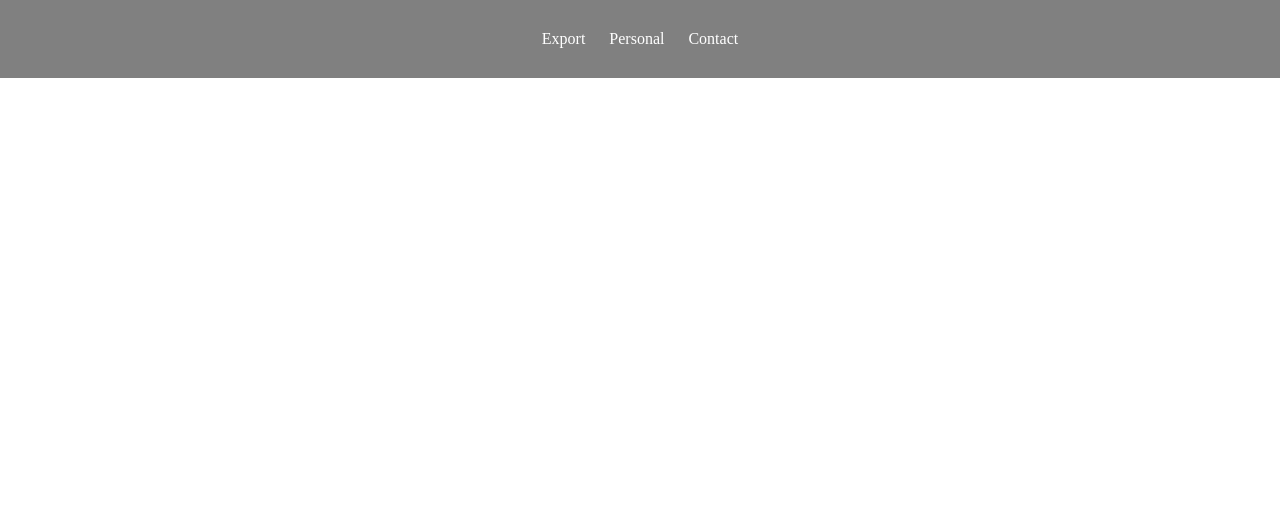
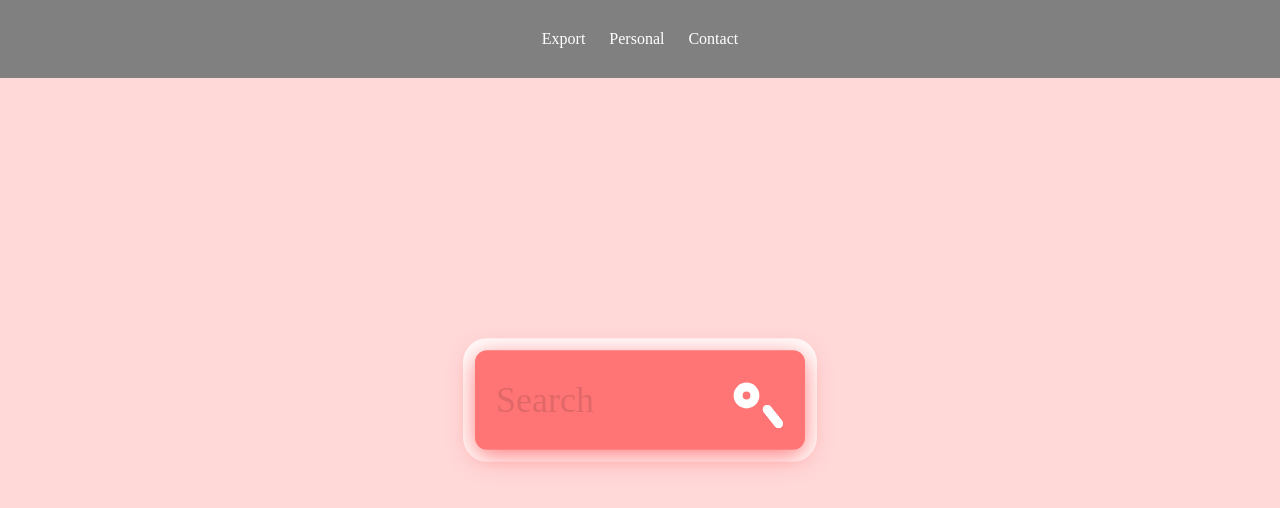
Before and after one commit to tsutenn/front_end-1, a Vue app: page /SearchBar in a window 1280 px wide. Shown: the top 508 px of the page. Built offline with nearby package versions, Linux system fonts and the light colour scheme.

Commit message:
searchBar

```diff
--- a/src/components/Export.vue
+++ b/src/components/Export.vue
@@ -1,12 +1,17 @@
 <template>
   <div id="page">
+    <searchBar></searchBar>
     <h1>我是主页</h1>
   </div>
 </template>
 
 <script>
+import SearchBar from './SearchBar'
 export default {
   name: 'Export',
+  components: {
+    "searchBar": SearchBar
+  }
 }
 </script>
 
--- /dev/null
+++ b/src/components/SearchBar.vue
@@ -0,0 +1,189 @@
+<template>
+  <div id="cover">
+    <form method="get" action="">
+      <div class="tb">
+        <div class="td"><input type="text" placeholder="Search" required></div>
+        <div class="td" id="s-cover">
+          <button type="submit">
+            <div id="s-circle"></div>
+            <span></span>
+          </button>
+        </div>
+      </div>
+    </form>
+  </div>
+</template>
+<script>
+export default {
+  name: 'SearchBar',
+}
+</script>
+<style>
+* {
+  outline: none;
+}
+
+html,
+body {
+  height: 100%;
+  min-height: 100%;
+}
+
+body {
+  margin: 0;
+  background-color: #ffd8d8;
+}
+
+.tb {
+  display: table;
+  width: 100%;
+}
+
+.td {
+  display: table-cell;
+  vertical-align: middle;
+}
+
+input,
+button {
+  color: #fff;
+  font-family: Nunito;
+  padding: 0;
+  margin: 0;
+  border: 0;
+  background-color: transparent;
+}
+
+#cover {
+  position: absolute;
+  top: 50%;
+  left: 0;
+  right: 0;
+  width: 550px;
+  padding: 35px;
+  margin: -83px auto 0 auto;
+  background-color: #ff7575;
+  border-radius: 20px;
+  box-shadow: 0 10px 40px #ff7c7c, 0 0 0 20px #ffffffeb;
+  transform: scale(0.6);
+}
+
+form {
+  height: 96px;
+}
+
+input[type="text"] {
+  width: 100%;
+  height: 96px;
+  font-size: 60px;
+  line-height: 1;
+}
+
+input[type="text"]::placeholder {
+  color: #e16868;
+}
+
+#s-cover {
+  width: 1px;
+  padding-left: 35px;
+}
+
+button {
+  position: relative;
+  display: block;
+  width: 84px;
+  height: 96px;
+  cursor: pointer;
+}
+
+#s-circle {
+  position: relative;
+  top: -8px;
+  left: 0;
+  width: 43px;
+  height: 43px;
+  margin-top: 0;
+  border-width: 15px;
+  border: 15px solid #fff;
+  background-color: transparent;
+  border-radius: 50%;
+  transition: 0.5s ease all;
+}
+
+button span {
+  position: absolute;
+  top: 68px;
+  left: 43px;
+  display: block;
+  width: 45px;
+  height: 15px;
+  background-color: transparent;
+  border-radius: 10px;
+  transform: rotateZ(52deg);
+  transition: 0.5s ease all;
+}
+
+button span:before,
+button span:after {
+  content: "";
+  position: absolute;
+  bottom: 0;
+  right: 0;
+  width: 45px;
+  height: 15px;
+  background-color: #fff;
+  border-radius: 10px;
+  transform: rotateZ(0);
+  transition: 0.5s ease all;
+}
+
+#s-cover:hover #s-circle {
+  top: -1px;
+  width: 67px;
+  height: 15px;
+  border-width: 0;
+  background-color: #fff;
+  border-radius: 20px;
+}
+
+#s-cover:hover span {
+  top: 50%;
+  left: 56px;
+  width: 25px;
+  margin-top: -9px;
+  transform: rotateZ(0);
+}
+
+#s-cover:hover button span:before {
+  bottom: 11px;
+  transform: rotateZ(52deg);
+}
+
+#s-cover:hover button span:after {
+  bottom: -11px;
+  transform: rotateZ(-52deg);
+}
+#s-cover:hover button span:before,
+#s-cover:hover button span:after {
+  right: -6px;
+  width: 40px;
+  background-color: #fff;
+}
+
+#ytd-url {
+  display: block;
+  position: fixed;
+  right: 0;
+  bottom: 0;
+  padding: 10px 14px;
+  margin: 20px;
+  color: #fff;
+  font-family: Nunito;
+  font-size: 14px;
+  text-decoration: none;
+  background-color: #ff7575;
+  border-radius: 4px;
+  box-shadow: 0 10px 20px -5px rgba(255, 117, 117, 0.86);
+  z-index: 125;
+}
+</style>
--- a/src/router/index.js
+++ b/src/router/index.js
@@ -3,6 +3,7 @@
 import Export from "../components/Export.vue"
 import Page1 from '../components/Page1.vue'
 import Page2 from '../components/Page2.vue'
+import SearchBar from '../components/SearchBar.vue'
 Vue.use(VueRouter)
 
 const routes = [{
@@ -24,6 +25,11 @@
     name: 'Page2',
     component: Page2,
   },
+  {
+    path: '/SearchBar',
+    name: 'SearchBar',
+    component: SearchBar,
+  }
 ]
 const router = new VueRouter({
   mode: 'history',
```
